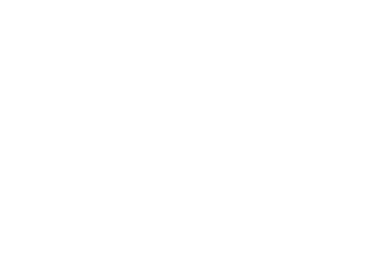
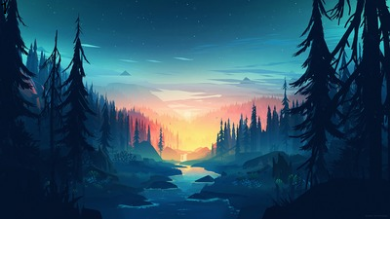
Before and after one commit to js-tasks-ru/htmlcss-20220616_t3131653, a website: page 06-lection4/02-background-image/index.html in a window 390 px wide. Drawn offline with Linux system fonts and the light colour scheme.

Commit message:
add background

```diff
--- a/06-lection4/02-background-image/background-image.css
+++ b/06-lection4/02-background-image/background-image.css
@@ -0,0 +1,31 @@
+body {
+	width:100%;
+	height:100%;
+	background-image: url('./public/forest_2560.jpg');
+	background-repeat: no-repeat;
+	background-size: cover;
+	/* background-position: center; */
+	}
+
+
+
+
+@media screen and (max-width: 1024px) {
+	body {
+			background-image: url('./public/forest_1024.jpg');
+	}
+}
+
+
+@media screen and (max-width: 768px) {
+	body  {
+			background-image: url('./public/forest_768.jpg');
+	}
+}
+
+
+@media screen and (max-width: 400px) {
+	body {
+			background-image: url('./public/forest_400.jpg');
+	}
+}
--- a/06-lection4/02-background-image/index.html
+++ b/06-lection4/02-background-image/index.html
@@ -5,6 +5,8 @@
         <link rel="stylesheet" href="./background-image.css">
     </head>
     <body>
-
+<div class="block">
+    1
+</div>
     </body>
 </html>
```
Also changed, not shown: 1 other file.
